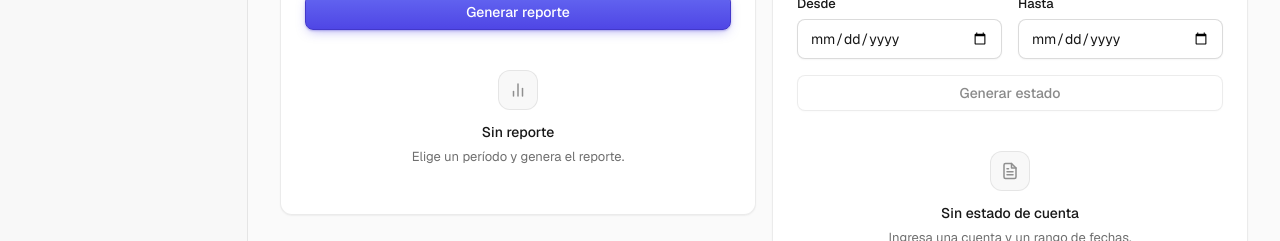
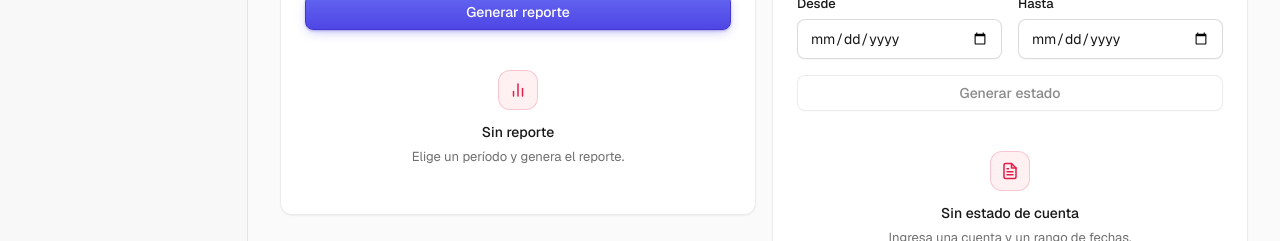
Before and after one commit to apadilla-2024102/BancoGP, a React (Vite) app in the folder bancogp-frontend/: page /reports in a window 1280 px wide. Shown: the part 475-716 px from the top of the page. Built offline with nearby package versions, Linux system fonts and the light colour scheme; no server answers.

Commit message:
style(ui): estados vacíos con el color del módulo

```diff
--- a/bancogp-frontend/src/styles/components/empty-state.css
+++ b/bancogp-frontend/src/styles/components/empty-state.css
@@ -41,3 +41,10 @@
 .empty-state__action {
   margin-top: 12px;
 }
+
+/* Dentro de un módulo, el ícono toma su color */
+.layout .empty-state__icon {
+  border-color: color-mix(in srgb, var(--tone) 20%, transparent);
+  background: var(--tone-soft);
+  color: var(--tone);
+}
```
